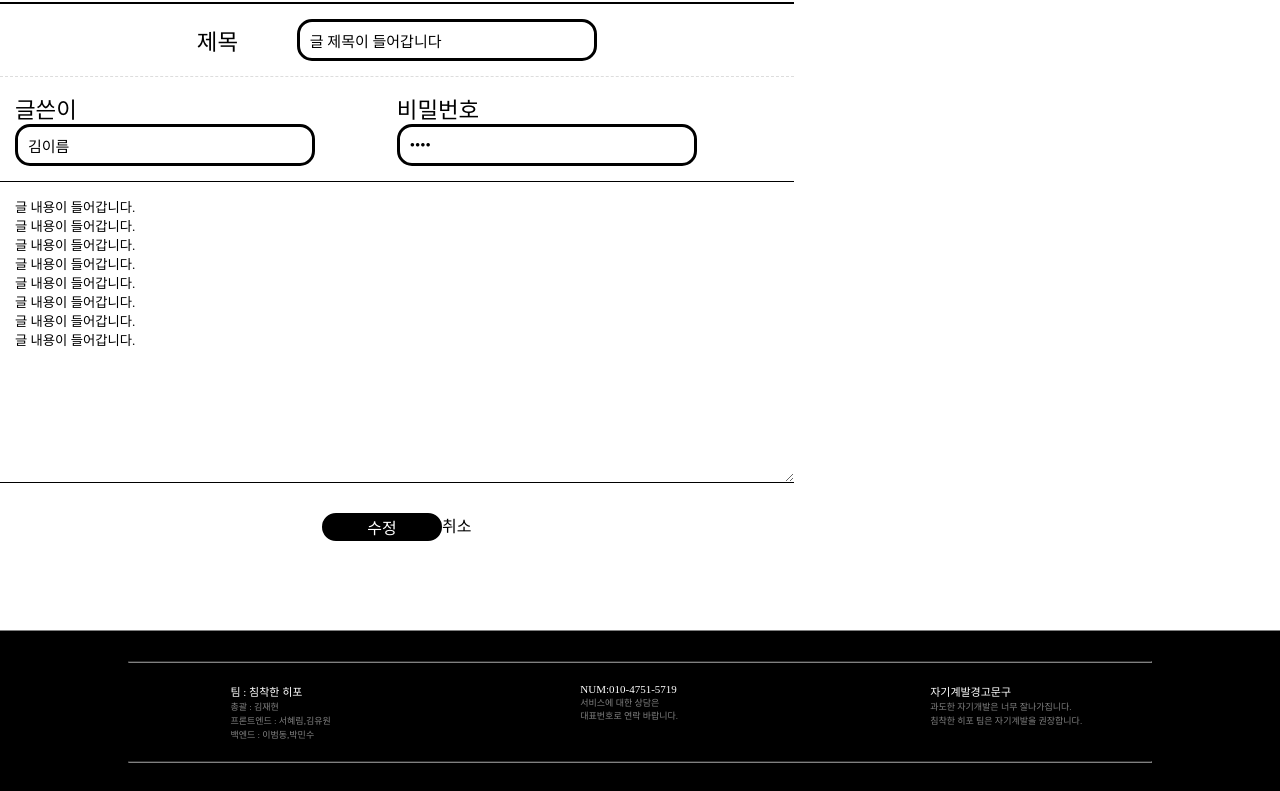
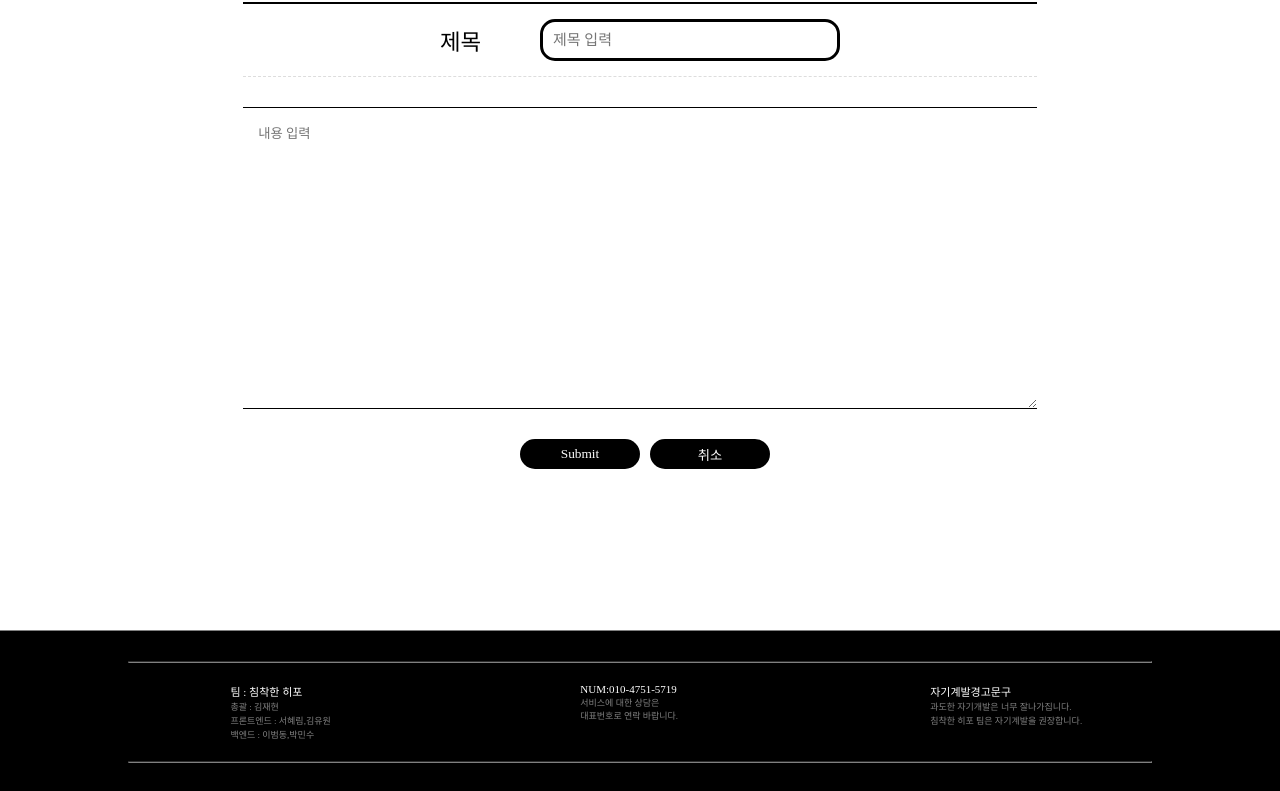
Before and after one commit to 2023-AISCHOOL-JSB/dreamHack, a website: page views/edit.html in a window 1280 px wide. Shown: the part 170-961 px from the top of the page. Drawn offline with nearby package versions, Linux system fonts and the light colour scheme; files that its build step writes are made by us from their sources; files whose address does not match are found by name; a web font is replaced by a local one.

Commit message:
community

```diff
--- a/public/assets/css/post_style.css
+++ b/public/assets/css/post_style.css
@@ -84,6 +84,7 @@ a {
     border: 2px solid black;
     transition: 0.2s;
     border-radius: 20px;
+    margin-right: 10px;
 }
 .bt_wrap a.on:hover {
     background: white;
--- /dev/null
+++ b/sessions/3wxyY31A-FVuqG1SNwMFUQTzLWlRfIjq.json
@@ -0,0 +1 @@
+{"cookie":{"originalMaxAge":null,"expires":null,"httpOnly":true,"path":"/"},"__lastAccess":1691721290996,"user":{"user_id":"12","user_pw":"12","user_name":"12","user_gender":"남","user_birthdate":"2023-08-23T15:00:00.000Z","joined_at":"2023-08-11T02:01:52.000Z"}}
--- a/views/edit.html
+++ b/views/edit.html
@@ -1,9 +1,9 @@
+
 {% extends 'layout.html'%}
 
 {% block content%}
-<!-- 게시판 수정 -->
 
-<form action="">
+<form action="/posts/edit" method="post" id="myForm">
     <div class="board_wrap">
         <div class="board_title">
             <strong>커뮤니티 게시판</strong>
@@ -13,37 +13,21 @@
                 <div class="title">
                     <dl>
                         <dt>제목</dt>
-                        <dd><input type="text" placeholder="제목 입력" value="글 제목이 들어갑니다"></dd>
+                        <dd><input type="text" placeholder="제목 입력" name="post_title"></dd>
                     </dl>
                 </div>
                 <div class="info">
-                    <dl>
-                        <dt>글쓴이</dt>
-                        <dd><input type="text" placeholder="글쓴이 입력" value="김이름"></dd>
-                    </dl>
-                    <dl>
-                        <dt>비밀번호</dt>
-                        <dd><input type="password" placeholder="비밀번호 입력" value="1234"></dd>
-                    </dl>
+                    <!--  -->
                 </div>
                 <div class="cont">
-                    <textarea placeholder="내용 입력">
-글 내용이 들어갑니다.
-글 내용이 들어갑니다.
-글 내용이 들어갑니다.
-글 내용이 들어갑니다.
-글 내용이 들어갑니다.
-글 내용이 들어갑니다.
-글 내용이 들어갑니다.
-글 내용이 들어갑니다.</textarea>
+                    <textarea placeholder="내용 입력" name="post_conent"></textarea>
                 </div>
             </div>
             <div class="bt_wrap">
-                <a href="view" class="on">수정</a>
-                <a href="view">취소</a>
+                <input type="submit" name="" class="submit">
+                <button class="submit" type="button"><a href="community">취소</a></button>
             </div>
         </div>
     </div>
 </form>
-
 {% endblock %}
```
Also changed, not shown: public/assets/css/mypage_todolist.css (+7 -0 lines), routes/user.js (+14 -6 lines), views/mypage_manage.html (+0 -1 lines), views/todolist_write.html (+1 -1 lines), views/view.html (+3 -1 lines), views/write.html (+1 -1 lines).
